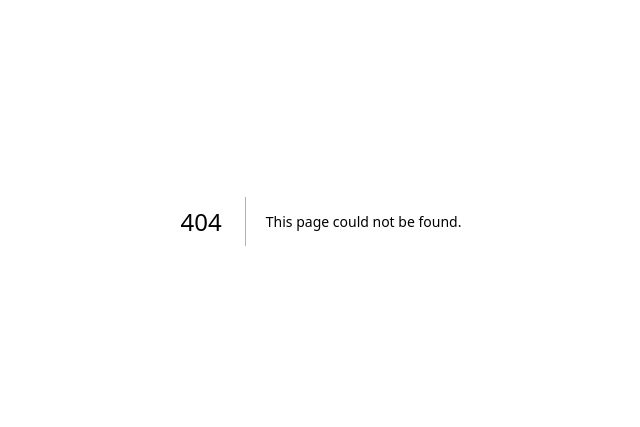
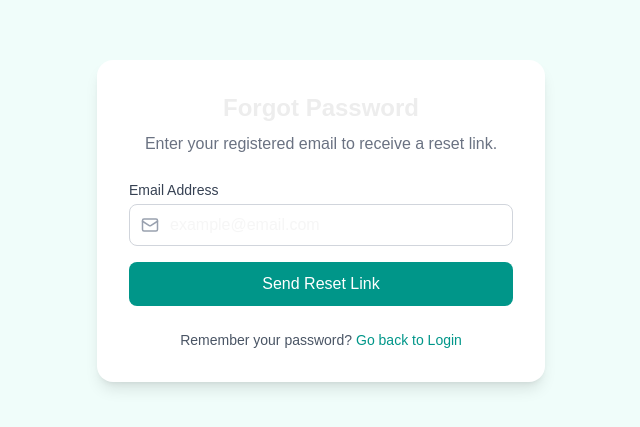
Before and after one commit to tayyabriyax/kmpharma, a Next.js app: page /forgot-password in a window 1280 px wide. Before the commit this address had no page. Shown: the part 179-606 px from the top of the page, without its empty margins (319-959 px from the left). Built offline with nearby package versions, Linux system fonts and the light colour scheme.

Commit message:
Design Forgot Password Page

```diff
--- /dev/null
+++ b/src/app/(auth)/distributers/page.jsx
@@ -0,0 +1,7 @@
+export default function Distributers() {
+    return (
+        <div>
+            Distributers
+        </div>
+    )
+}
--- /dev/null
+++ b/src/app/(public)/forgot-password/page.jsx
@@ -0,0 +1,60 @@
+"use client"
+
+import { useState } from "react";
+import { Mail } from "lucide-react";
+import SubmitButton from "@/components/submit-button";
+
+export default function ForgotPasswordPage() {
+    const [email, setEmail] = useState("");
+
+    const handleSubmit = (e) => {
+        e.preventDefault();
+        // TODO: handle API call to send reset link
+        console.log("Reset link sent to:", email);
+    };
+
+    return (
+        <div className="min-h-screen flex items-center justify-center bg-teal-50 px-4">
+            <div className="w-full max-w-md bg-white shadow-lg rounded-2xl p-6 md:p-8">
+                <h1 className="text-2xl font-semibold text-center mb-2">
+                    Forgot Password
+                </h1>
+                <p className="text-gray-500 text-center mb-6">
+                    Enter your registered email to receive a reset link.
+                </p>
+
+                <form onSubmit={handleSubmit} className="space-y-4">
+                    <div>
+                        <label
+                            htmlFor="email"
+                            className="block text-sm font-medium text-gray-700 mb-1"
+                        >
+                            Email Address
+                        </label>
+                        <div className="relative">
+                            <Mail className="absolute left-3 top-3 text-gray-400" size={18} />
+                            <input
+                                id="email"
+                                type="email"
+                                value={email}
+                                onChange={(e) => setEmail(e.target.value)}
+                                placeholder="example@email.com"
+                                required
+                                className="w-full pl-10 pr-3 py-2 border border-gray-300 rounded-lg focus:outline-none focus:ring-2 focus:ring-teal-500"
+                            />
+                        </div>
+                    </div>
+
+                    <SubmitButton label={"Send Reset Link"} />
+                </form>
+
+                <p className="text-sm text-center text-gray-600 mt-6">
+                    Remember your password?{" "}
+                    <a href="/login" className="text-teal-600 hover:underline">
+                        Go back to Login
+                    </a>
+                </p>
+            </div>
+        </div>
+    );
+}
--- a/src/app/(public)/login/page.jsx
+++ b/src/app/(public)/login/page.jsx
@@ -9,7 +9,7 @@ export default function LoginPage() {
     const [showPassword, setShowPassword] = useState(false)
 
     return (
-        <div className="min-h-screen flex items-center justify-center bg-linear-to-br from-blue-50 to-teal-50 px-4 text-slate-700">
+        <div className="min-h-screen flex items-center justify-center bg-teal-50 px-4 text-slate-700">
             <div className="w-full max-w-sm bg-white rounded-2xl shadow-lg p-6 md:p-8">
                 <h1 className="text-2xl font-semibold text-center text-slate-700 mb-6">
                     Pharma Portal Login
@@ -24,7 +24,7 @@ export default function LoginPage() {
                         <input
                             type="email"
                             placeholder="you@example.com"
-                            className="w-full px-3 py-2 border border-gray-300 rounded-xl focus:outline-none focus:ring-2 focus:ring-teal-400 placeholder:text-gray-300"
+                            className="w-full px-3 py-2 border border-gray-300 rounded-xl focus:outline-none focus:ring-2 focus:ring-teal-400"
                             required
                         />
                     </div>
@@ -38,7 +38,7 @@ export default function LoginPage() {
                             <input
                                 type={showPassword ? "text" : "password"}
                                 placeholder="••••••••"
-                                className="w-full px-3 py-2 border border-gray-300 rounded-xl focus:outline-none focus:ring-2 focus:ring-teal-400 pr-10 placeholder:text-gray-300"
+                                className="w-full px-3 py-2 border border-gray-300 rounded-xl focus:outline-none focus:ring-2 focus:ring-teal-400 pr-10"
                                 required
                             />
                             <button
--- a/src/components/sidebar.jsx
+++ b/src/components/sidebar.jsx
@@ -1,7 +1,7 @@
 "use client"
 
 import Link from "next/link";
-import { FileText, LayoutDashboard, Settings, X } from "lucide-react";
+import { FileText, Handshake, LayoutDashboard, Settings, X } from "lucide-react";
 import { usePathname } from "next/navigation";
 
 export default function Sidebar({ sidebarOpen, setSidebarOpen }) {
@@ -10,8 +10,8 @@ export default function Sidebar({ sidebarOpen, setSidebarOpen }) {
 
     const menuItems = [
         { title: "Dashboard", href: "/dashboard", icon: <LayoutDashboard size={20} /> },
+        { title: "Distributers", href: "/distributers", icon: <Handshake size={20} /> },
         { title: "Settings", href: "/settings", icon: <Settings size={20} /> },
-        { title: "Reports", href: "/reports", icon: <FileText size={20} /> },
     ];
 
     return (
--- a/src/components/submit-button.jsx
+++ b/src/components/submit-button.jsx
@@ -2,7 +2,7 @@ export default function SubmitButton({ label }) {
     return (
         <button
             type="submit"
-            className="w-full py-2.5 bg-teal-600 hover:bg-teal-700 text-white font-medium rounded-xl transition-all duration-150"
+            className="w-full py-2.5 bg-teal-600 hover:bg-teal-700 text-white cursor-pointer font-medium rounded-lg transition-all duration-150"
         >
             {label}
         </button>
```
